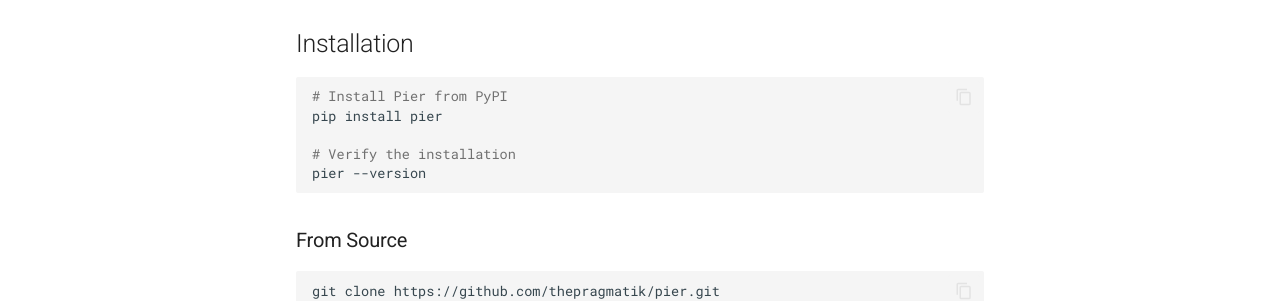
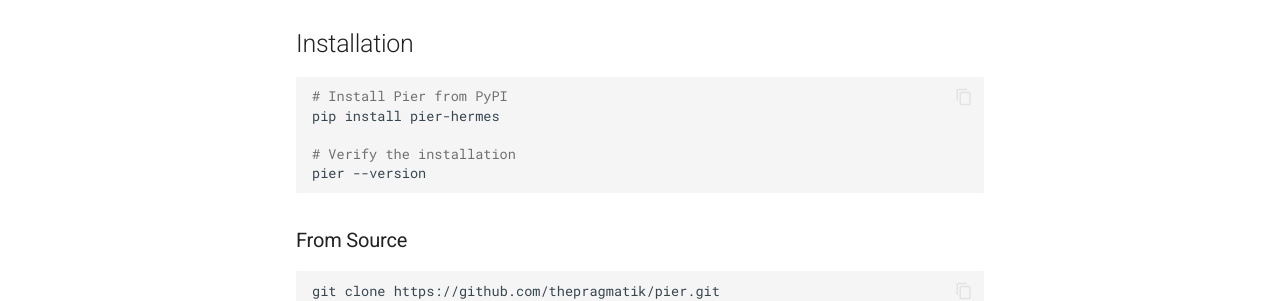
Before and after one commit to thepragmatik/pier, an MkDocs documentation site: the page built from docs/user-guide/getting-started.md, in a window 1280 px wide and 900 px high. Shown: the part 451-752 px from the top of the window. Built offline with MkDocs 1.6.1 and Material for MkDocs 9.7.7, drawn with Linux system fonts in a browser that asks for light colours; comment, search, counter and statistics services are not loaded.

Commit message:
ci: add PyPI + npm publish workflows (#20)
* ci: add PyPI + npm publish workflows

- Add .github/workflows/publish-pypi.yml (triggered on v* tags)
  - Builds with pip install build + python -m build
  - Validates dist with twine check
  - Publishes via pypa/gh-action-pypi-publish (trusted publishing)
- Add .github/workflows/publish-npm.yml (triggered on v* tags)
  - Builds TypeScript then publishes packages/pier-extension/
  - Publishes with --access public
- Fix packages/pier-extension/package.json:
  - Change private: true -> false (required for npm publish)
  - Add publishConfig.access = "public"

* fix: rename PyPI package from pier to pier-hermes

pier is already taken on PyPI by Magnetic Engineering v0.1.2.
Rename to pier-hermes to avoid publish collision.

Changes:
- pyproject.toml: name = 'pier' -> 'pier-hermes'
- .github/workflows/publish-pypi.yml: update environment.url
- docs/user-guide/getting-started.md: update pip install command

---------

Co-authored-by: thepragmatik <thepragmatik@noreply.users.github.com>

````diff
--- a/docs/user-guide/getting-started.md
+++ b/docs/user-guide/getting-started.md
@@ -12,7 +12,7 @@
 
 ```bash
 # Install Pier from PyPI
-pip install pier
+pip install pier-hermes
 
 # Verify the installation
 pier --version
--- a/pyproject.toml
+++ b/pyproject.toml
@@ -1,5 +1,5 @@
 [project]
-name = "pier"
+name = "pier-hermes"
 version = "0.1.0"
 description = "Integration that lets Pi work with a Hermes orchestrator"
 readme = "README.md"
````
Also changed, not shown: 3 other files.
